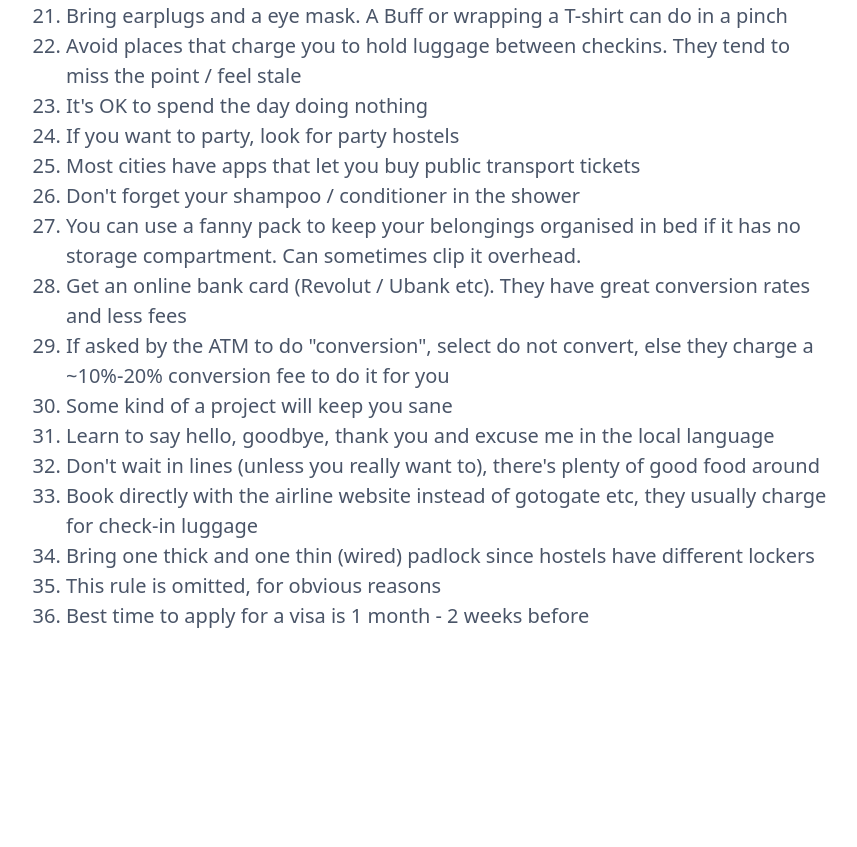
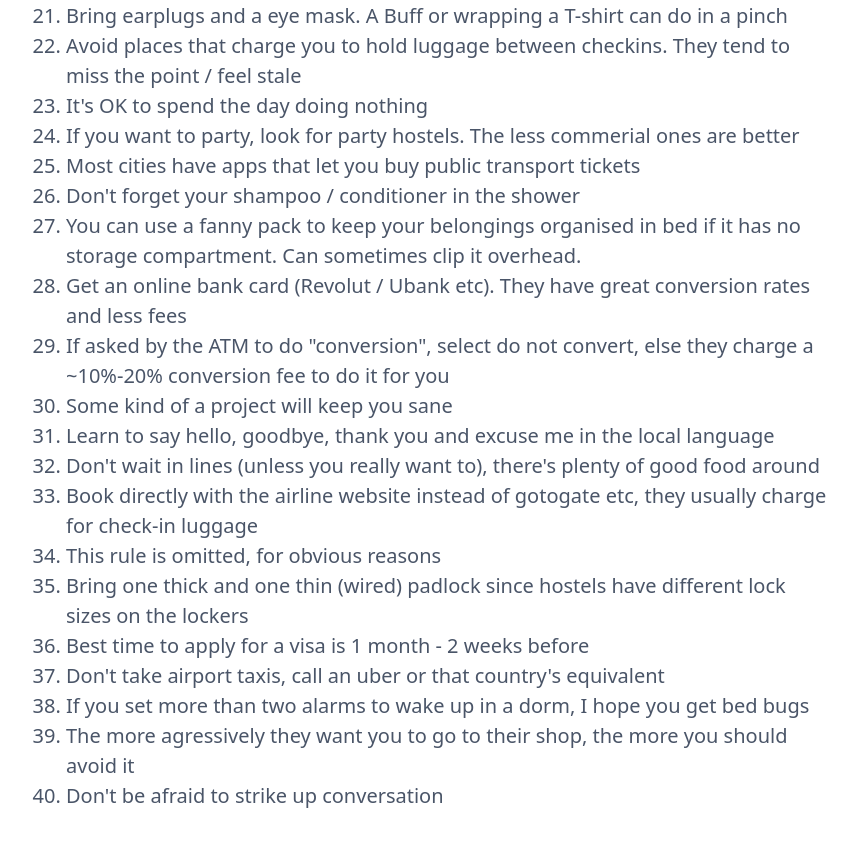
Before and after one commit to Zandakar/too-long-didnt-read, a Next.js app: page /rules-of-backpacking in a window 1280 px wide. Shown: the part 890-1737 px from the top of the page, without its empty margins (190-1047 px from the left). Before the commit the page ends 1631 px from the top, so only its background shows below. Built offline with nearby package versions, Linux system fonts and the light colour scheme.

Commit message:
updated rules

```diff
--- a/src/pages/resources.tsx
+++ b/src/pages/resources.tsx
@@ -30,11 +30,13 @@ const Page = () => (
       <div>
         <ol className="list-decimal">
           <li>{`HostelWorld - Best app for booking hostels. Puts you in chats with all others who are staying there`}</li>
+          <li>{`Skyscanner - Consistenly has the cheapest flights`}</li>
+          <li>{`Couchsurfing - Great way to meet people to hang out, locals or otherwise`}</li>
           <li>{`AirBnB - Other than accomidation, the experiences you can find on here are pretty cool`}</li>
           <li>{`GetYourGuide - Walking tours, bar crawls, general experiences`}</li>
           <li>{`GuruWalk - Cheap and consistently good walking tours. Great first activity in a city`}</li>
           <li>{`Workaway - find volunteer work. Costs 50€ / year but has some really cool gigs`}</li>
-          <li>{`FlixBus - Cheap European intra and international travel`}</li>
+          <li>{`FlixBus - Cheap European intra and international travel, generally by bus`}</li>
         </ol>
         <br />
       </div>
--- a/src/pages/rules-of-backpacking.tsx
+++ b/src/pages/rules-of-backpacking.tsx
@@ -39,7 +39,7 @@ const Page = () => (
           <li>{`Bring earplugs and a eye mask. A Buff or wrapping a T-shirt can do in a pinch`}</li>
           <li>{`Avoid places that charge you to hold luggage between checkins. They tend to miss the point / feel stale`}</li>
           <li>{`It's OK to spend the day doing nothing`}</li>
-          <li>{`If you want to party, look for party hostels`}</li>
+          <li>{`If you want to party, look for party hostels. The less commerial ones are better`}</li>
           <li>{`Most cities have apps that let you buy public transport tickets`}</li>
           <li>{`Don't forget your shampoo / conditioner in the shower`}</li>
           <li>{`You can use a fanny pack to keep your belongings organised in bed if it has no storage compartment. Can sometimes clip it overhead.`}</li>
@@ -49,9 +49,13 @@ const Page = () => (
           <li>{`Learn to say hello, goodbye, thank you and excuse me in the local language`}</li>
           <li>{`Don't wait in lines (unless you really want to), there's plenty of good food around`}</li>
           <li>{`Book directly with the airline website instead of gotogate etc, they usually charge for check-in luggage`}</li>
-          <li>{`Bring one thick and one thin (wired) padlock since hostels have different lockers`}</li>
           <li>{`This rule is omitted, for obvious reasons`}</li>
+          <li>{`Bring one thick and one thin (wired) padlock since hostels have different lock sizes on the lockers`}</li>
           <li>{`Best time to apply for a visa is 1 month - 2 weeks before`}</li>
+          <li>{`Don't take airport taxis, call an uber or that country's equivalent`}</li>
+          <li>{`If you set more than two alarms to wake up in a dorm, I hope you get bed bugs`}</li>
+          <li>{`The more agressively they want you to go to their shop, the more you should avoid it`}</li>
+          <li>{`Don't be afraid to strike up conversation`}</li>
         </ol>
         <br />
       </div>
```
